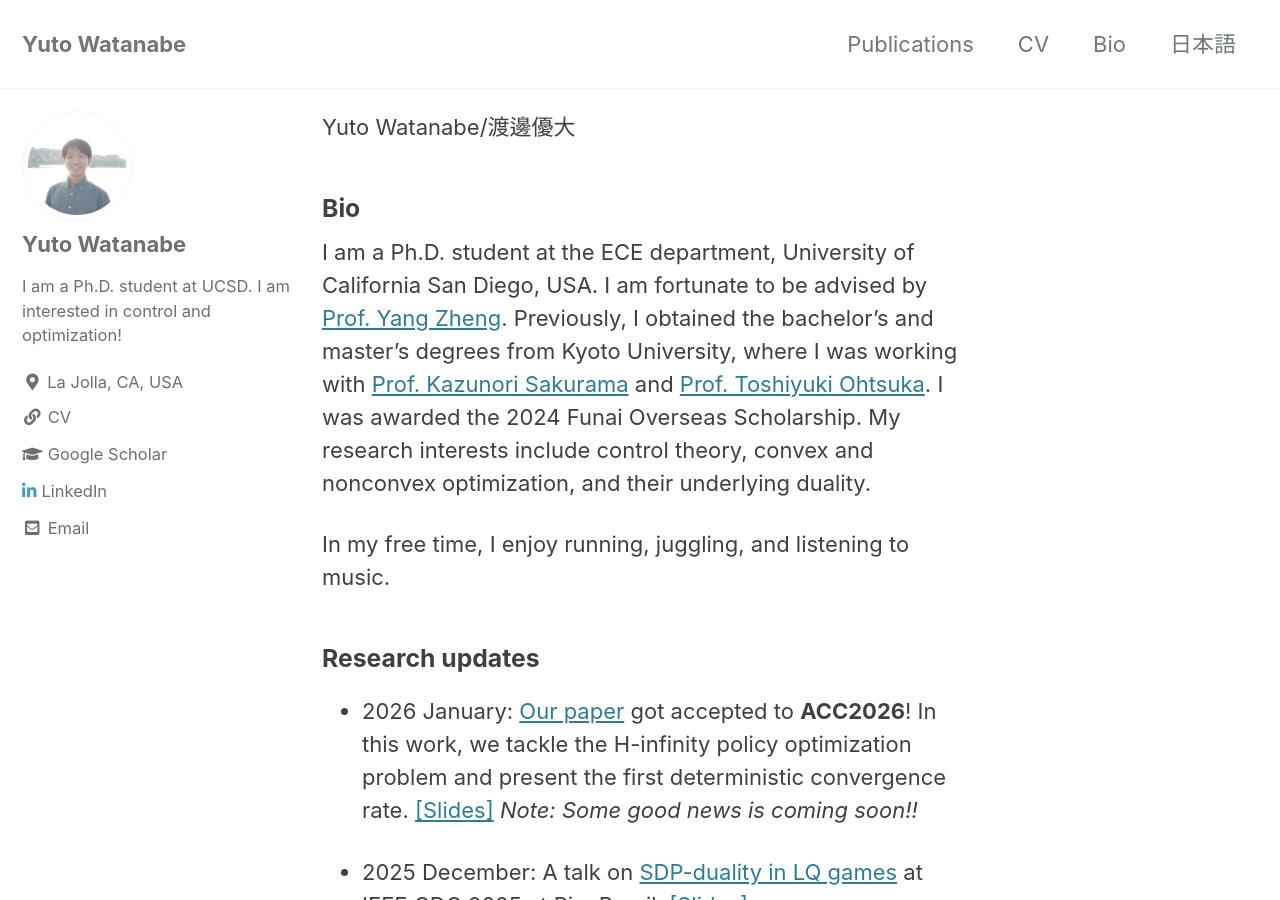
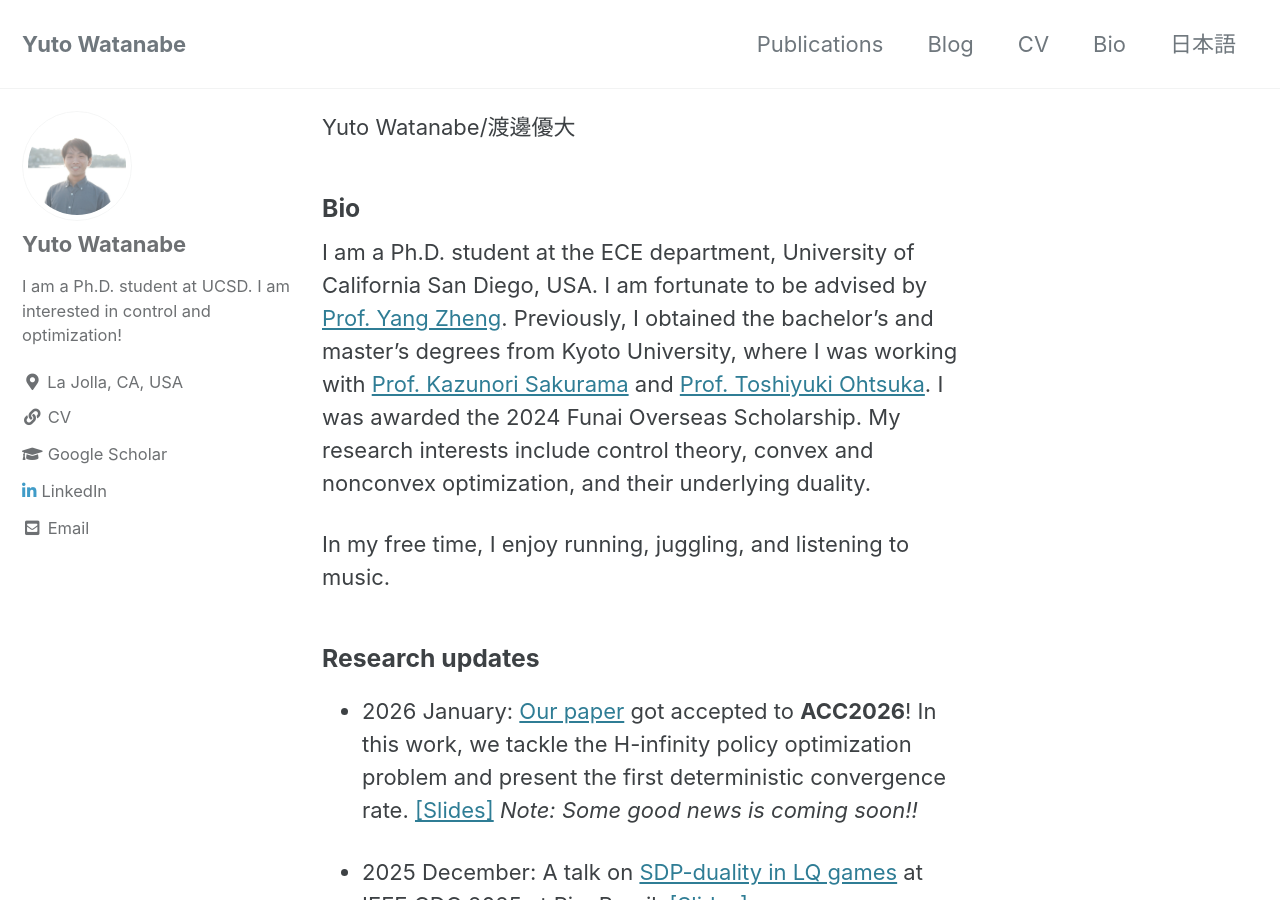
Before and after one commit to WatanabeYuto/watanabeyuto.github.io, a Jekyll site: the page built from index.md, in a window 1280 px wide and 900 px high. Built offline with Jekyll 4.4.1, drawn with Linux system fonts in a browser that asks for light colours; cached includes are drawn as plain includes; the list of posts is cut into pages by our own code.

Commit message:
blog added

```diff
--- a/_data/navigation.yml
+++ b/_data/navigation.yml
@@ -16,6 +16,8 @@ main:
     # url: /research/
   - title: "Publications"
     url: /publication/
+  - title: "Blog"
+    url: /blog/
   - title: "CV"
     url: /cv/
   - title: "Bio"
```
Also changed, not shown: blog.md (added, +6 -0 lines).
